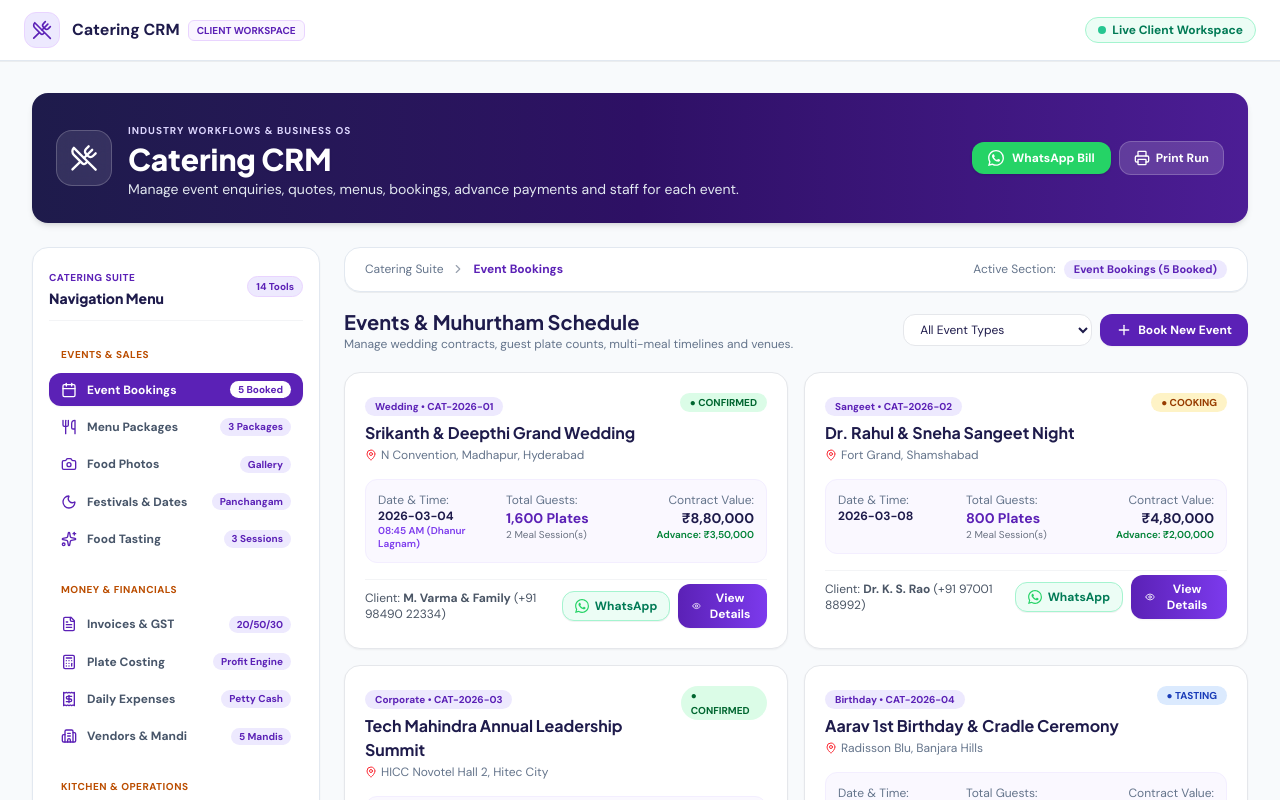
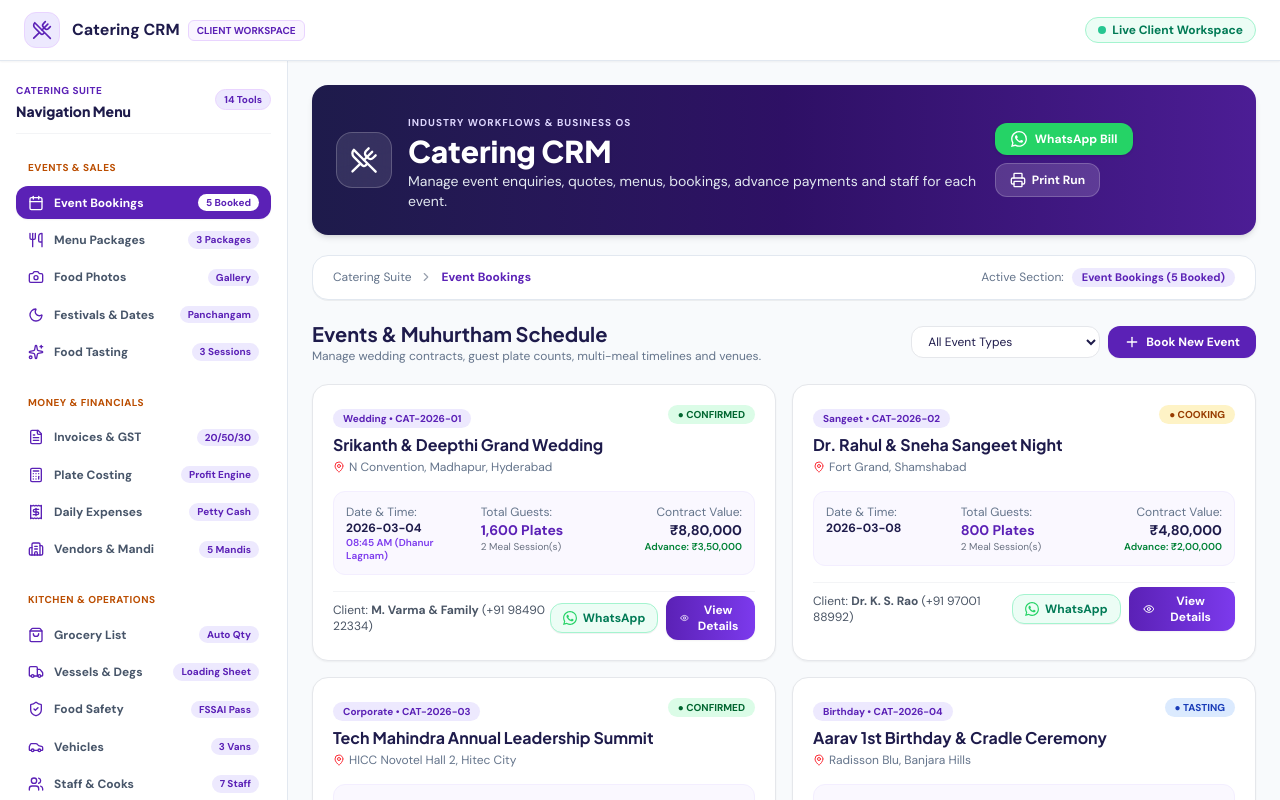
Before and after one commit to sohel6926/Best-CRM, a React (Vite) app: page /app in a window 1280 px wide. Shown: the top 800 px of the page. Built offline with nearby package versions, Linux system fonts and the light colour scheme.

Commit message:
feat(layout): dock CRM sidebar to left screen edge and make workspace full width matching admin panel

```diff
--- a/src/pages/crm/CrmWorkspacePage.tsx
+++ b/src/pages/crm/CrmWorkspacePage.tsx
@@ -45,37 +45,7 @@ export function CrmWorkspacePage({ fixedCrmId }: { fixedCrmId?: string } = {}) {
     setTimeout(() => setStatusNotification(null), 3500);
   };
 
-  return (
-    <div className="min-h-screen bg-[#F8FAFC] text-[#1E293B]">
-      {/* Top Workspace Bar - Standalone Isolated Header (No cross-links) */}
-      <header className="sticky top-0 z-40 border-b border-[#E2E8F0] bg-white/95 px-4 py-3 backdrop-blur-md sm:px-6 shadow-2xs">
-        <div className="mx-auto flex max-w-7xl items-center justify-between">
-          {/* Left: CRM Brand Logo & Name */}
-          <div className="flex items-center gap-3">
-            <div className="flex h-9 w-9 items-center justify-center rounded-xl bg-[#EDE9FE] text-[#5B21B6] border border-purple-200">
-              <CrmIcon name={currentCrm.icon} className="h-5 w-5" />
-            </div>
-            <div className="flex items-center gap-2">
-              <span className="font-extrabold text-sm sm:text-base text-[#1E1B4B]">{currentCrm.name}</span>
-              <span className="hidden sm:inline-block rounded-md bg-purple-50 px-2 py-0.5 text-[10px] font-extrabold text-[#5B21B6] border border-purple-200">
-                CLIENT WORKSPACE
-              </span>
-            </div>
-          </div>
-
-          {/* Right: Clean Live Status Indicator */}
-          <div className="flex items-center gap-2">
-            <span className="inline-flex items-center gap-1.5 rounded-full bg-emerald-50 border border-emerald-200 px-3 py-1 text-xs font-bold text-emerald-700">
-              <span className="h-2 w-2 rounded-full bg-emerald-500 animate-pulse" />
-              <span>Live Client Workspace</span>
-            </span>
-          </div>
-        </div>
-      </header>
-
-      {/* Main Workspace Body */}
-      <main className="mx-auto max-w-7xl p-4 sm:p-6 lg:p-8 space-y-6">
-        {/* Dynamic CRM Banner */}
+  const crmBanner = (
     <div className="rounded-2xl bg-gradient-to-r from-[#1E1B4B] via-[#2E1065] to-[#4C1D95] p-4 sm:p-6 text-white shadow-md">
       <div className="flex flex-col gap-4 sm:flex-row sm:items-center sm:justify-between">
         <div className="flex items-center gap-3 sm:gap-4">
@@ -112,39 +82,69 @@ export function CrmWorkspacePage({ fixedCrmId }: { fixedCrmId?: string } = {}) {
         </div>
       </div>
     </div>
+  );
 
-        {statusNotification && (
+  const notificationElement = statusNotification ? (
     <div className="p-3.5 rounded-xl bg-green-100 border border-green-300 text-green-900 text-xs font-bold flex items-center gap-2 animate-in fade-in">
       <CheckCircle2 className="h-4 w-4 text-green-700" />
       {statusNotification}
     </div>
-        )}
+  ) : null;
 
-        {/* Industry Specific Specialized Modules */}
+  return (
+    <div className="min-h-screen bg-[#F8FAFC] flex flex-col font-sans text-[#1E293B]">
+      {/* Top Workspace Bar - Standalone Isolated Header (Edge-to-Edge) */}
+      <header className="sticky top-0 z-40 border-b border-[#E2E8F0] bg-white px-4 py-3 shadow-xs sm:px-6">
+        <div className="flex items-center justify-between gap-4">
+          {/* Left: CRM Brand Logo & Name */}
+          <div className="flex items-center gap-3">
+            <div className="flex h-9 w-9 items-center justify-center rounded-xl bg-[#EDE9FE] text-[#5B21B6] border border-purple-200">
+              <CrmIcon name={currentCrm.icon} className="h-5 w-5" />
+            </div>
+            <div className="flex items-center gap-2">
+              <span className="font-extrabold text-sm sm:text-base text-[#1E1B4B]">{currentCrm.name}</span>
+              <span className="hidden sm:inline-block rounded-md bg-purple-50 px-2 py-0.5 text-[10px] font-extrabold text-[#5B21B6] border border-purple-200">
+                CLIENT WORKSPACE
+              </span>
+            </div>
+          </div>
+
+          {/* Right: Clean Live Status Indicator */}
+          <div className="flex items-center gap-2">
+            <span className="inline-flex items-center gap-1.5 rounded-full bg-emerald-50 border border-emerald-200 px-3 py-1 text-xs font-bold text-emerald-700">
+              <span className="h-2 w-2 rounded-full bg-emerald-500 animate-pulse" />
+              <span>Live Client Workspace</span>
+            </span>
+          </div>
+        </div>
+      </header>
+
+      {/* Main Workspace Body - Edge-to-Edge Full Screen (Same as Admin Panel) */}
+      <div className="flex flex-1 w-full min-h-[calc(100vh-57px)]">
         {selectedCrmId === 'catering-crm' && (
-          <CateringFullSuite onNotify={showNotification} />
+          <CateringFullSuite onNotify={showNotification} banner={crmBanner} statusNotification={notificationElement} />
         )}
 
         {selectedCrmId === 'hostel-crm' && (
-          <HostelFullSuite onNotify={showNotification} />
+          <HostelFullSuite onNotify={showNotification} banner={crmBanner} statusNotification={notificationElement} />
         )}
 
         {selectedCrmId === 'hotel-crm' && (
-          <HotelFullSuite onNotify={showNotification} />
+          <HotelFullSuite onNotify={showNotification} banner={crmBanner} statusNotification={notificationElement} />
         )}
 
         {selectedCrmId === 'karam-podi-crm' && (
-          <KaramFullSuite onNotify={showNotification} />
+          <KaramFullSuite onNotify={showNotification} banner={crmBanner} statusNotification={notificationElement} />
         )}
 
         {selectedCrmId === 'pickles-sales-crm' && (
-          <PickleFullSuite onNotify={showNotification} />
+          <PickleFullSuite onNotify={showNotification} banner={crmBanner} statusNotification={notificationElement} />
         )}
 
         {selectedCrmId === 'lunch-box-crm' && (
-          <LunchFullSuite onNotify={showNotification} />
+          <LunchFullSuite onNotify={showNotification} banner={crmBanner} statusNotification={notificationElement} />
         )}
-      </main>
+      </div>
     </div>
   );
 }
--- a/src/pages/crm/catering/CateringFullSuite.tsx
+++ b/src/pages/crm/catering/CateringFullSuite.tsx
@@ -37,7 +37,7 @@ export type CateringSubPage =
   | 'vehicles'
   | 'staff';
 
-export const CateringFullSuite: React.FC<{ onNotify?: (msg: string) => void }> = ({ onNotify }) => {
+export const CateringFullSuite: React.FC<{ onNotify?: (msg: string) => void; banner?: React.ReactNode; statusNotification?: React.ReactNode }> = ({ onNotify, banner, statusNotification }) => {
   const [searchParams, setSearchParams] = useSearchParams();
   const [mobileMenuOpen, setMobileMenuOpen] = useState(false);
   const validTabs: CateringSubPage[] = [
@@ -89,7 +89,7 @@ export const CateringFullSuite: React.FC<{ onNotify?: (msg: string) => void }> =
   const currentNav = allItems.find(n => n.id === activeSubPage) || allItems[0];
 
   return (
-    <div className="flex flex-col lg:flex-row gap-6 items-start">
+    <div className="flex flex-col lg:flex-row flex-1 w-full min-h-[calc(100vh-57px)]">
       {/* Mobile-Only Navigation Bar & Quick Tabs */}
       <div className="lg:hidden w-full space-y-2.5">
         <div className="flex items-center justify-between bg-white p-3 rounded-2xl border border-[#E2E8F0] shadow-xs">
@@ -223,8 +223,8 @@ export const CateringFullSuite: React.FC<{ onNotify?: (msg: string) => void }> =
         </div>
       )}
 
-      {/* Desktop Left Navigation Sidebar */}
-      <aside className="hidden lg:block lg:w-72 shrink-0 bg-white rounded-2xl border border-[#E2E8F0] p-4 shadow-xs space-y-4 lg:sticky lg:top-20">
+      {/* Desktop Left Navigation Sidebar - Docked to left edge like Admin Panel */}
+      <aside className="hidden lg:block w-64 lg:w-72 shrink-0 border-r border-[#E2E8F0] bg-white p-4 space-y-4 lg:sticky lg:top-[57px] h-[calc(100vh-57px)] overflow-y-auto">
         <div className="pb-3 border-b border-gray-100 flex items-center justify-between">
           <div>
             <span className="text-[10px] font-extrabold uppercase tracking-wider text-[#5B21B6]">Catering Suite</span>
@@ -312,7 +312,10 @@ export const CateringFullSuite: React.FC<{ onNotify?: (msg: string) => void }> =
       </aside>
 
       {/* Right Main Content Area for the Active Page */}
-      <div className="flex-1 min-w-0 w-full space-y-4">
+      <main className="flex-1 min-w-0 p-4 sm:p-6 lg:p-6 space-y-5">
+        {banner}
+        {statusNotification}
+
         {/* Active Page Header Breadcrumb */}
         <div className="bg-white rounded-2xl px-5 py-3 border border-[#E2E8F0] shadow-2xs flex flex-col sm:flex-row justify-between sm:items-center gap-2">
           <div className="flex items-center gap-2 text-xs text-[#64748B]">
@@ -346,7 +349,7 @@ export const CateringFullSuite: React.FC<{ onNotify?: (msg: string) => void }> =
           {activeSubPage === 'vehicles' && <CateringVehicles onNotify={onNotify} />}
           {activeSubPage === 'staff' && <CateringStaff onNotify={onNotify} />}
         </div>
-      </div>
+      </main>
     </div>
   );
 };
--- a/src/pages/crm/lunch-box/LunchFullSuite.tsx
+++ b/src/pages/crm/lunch-box/LunchFullSuite.tsx
@@ -27,7 +27,7 @@ export type LunchSubPage =
   | 'feedback'
   | 'inventory';
 
-export const LunchFullSuite: React.FC<{ onNotify?: (msg: string) => void }> = ({ onNotify }) => {
+export const LunchFullSuite: React.FC<{ onNotify?: (msg: string) => void; banner?: React.ReactNode; statusNotification?: React.ReactNode }> = ({ onNotify, banner, statusNotification }) => {
   const [searchParams, setSearchParams] = useSearchParams();
   const [mobileMenuOpen, setMobileMenuOpen] = useState(false);
   const validTabs: LunchSubPage[] = [
@@ -57,7 +57,7 @@ export const LunchFullSuite: React.FC<{ onNotify?: (msg: string) => void }> = ({
   const currentNav = navigationItems.find(n => n.id === activeSubPage) || navigationItems[0];
 
   return (
-    <div className="flex flex-col lg:flex-row gap-6 items-start">
+    <div className="flex flex-col lg:flex-row flex-1 w-full min-h-[calc(100vh-57px)]">
       {/* Mobile-Only Navigation Bar & Quick Tabs */}
       <div className="lg:hidden w-full space-y-2.5">
         <div className="flex items-center justify-between bg-white p-3 rounded-2xl border border-[#E2E8F0] shadow-xs">
@@ -183,8 +183,8 @@ export const LunchFullSuite: React.FC<{ onNotify?: (msg: string) => void }> = ({
         </div>
       )}
 
-      {/* Left Navigation Sidebar - Styled exactly like the Admin Panel */}
-      <aside className="hidden lg:block lg:w-72 shrink-0 bg-white rounded-2xl border border-[#E2E8F0] p-4 shadow-xs space-y-4 lg:sticky lg:top-20">
+      {/* Left Navigation Sidebar - Docked to left edge like Admin Panel */}
+      <aside className="hidden lg:block w-64 lg:w-72 shrink-0 border-r border-[#E2E8F0] bg-white p-4 space-y-4 lg:sticky lg:top-[57px] h-[calc(100vh-57px)] overflow-y-auto">
         <div className="pb-3 border-b border-gray-100 flex items-center justify-between">
           <div>
             <span className="text-[10px] font-extrabold uppercase tracking-wider text-[#5B21B6]">Lunch Box OS</span>
@@ -267,7 +267,10 @@ export const LunchFullSuite: React.FC<{ onNotify?: (msg: string) => void }> = ({
       </aside>
 
       {/* Main Content Pane */}
-      <main className="flex-1 min-w-0 space-y-4">
+      <main className="flex-1 min-w-0 p-4 sm:p-6 lg:p-6 space-y-5">
+        {banner}
+        {statusNotification}
+
         {/* Breadcrumb Header */}
         <div className="bg-white rounded-2xl border border-[#E2E8F0] px-5 py-3 shadow-xs flex items-center justify-between">
           <div className="flex items-center gap-2 text-xs">
```
Also changed, not shown: src/pages/crm/hostel/HostelFullSuite.tsx (+9 -6 lines), src/pages/crm/hotel/HotelFullSuite.tsx (+9 -6 lines), src/pages/crm/karam-podi/KaramFullSuite.tsx (+9 -6 lines), src/pages/crm/pickles/PickleFullSuite.tsx (+9 -6 lines). Lines whose indentation alone changed are shown as unchanged.
